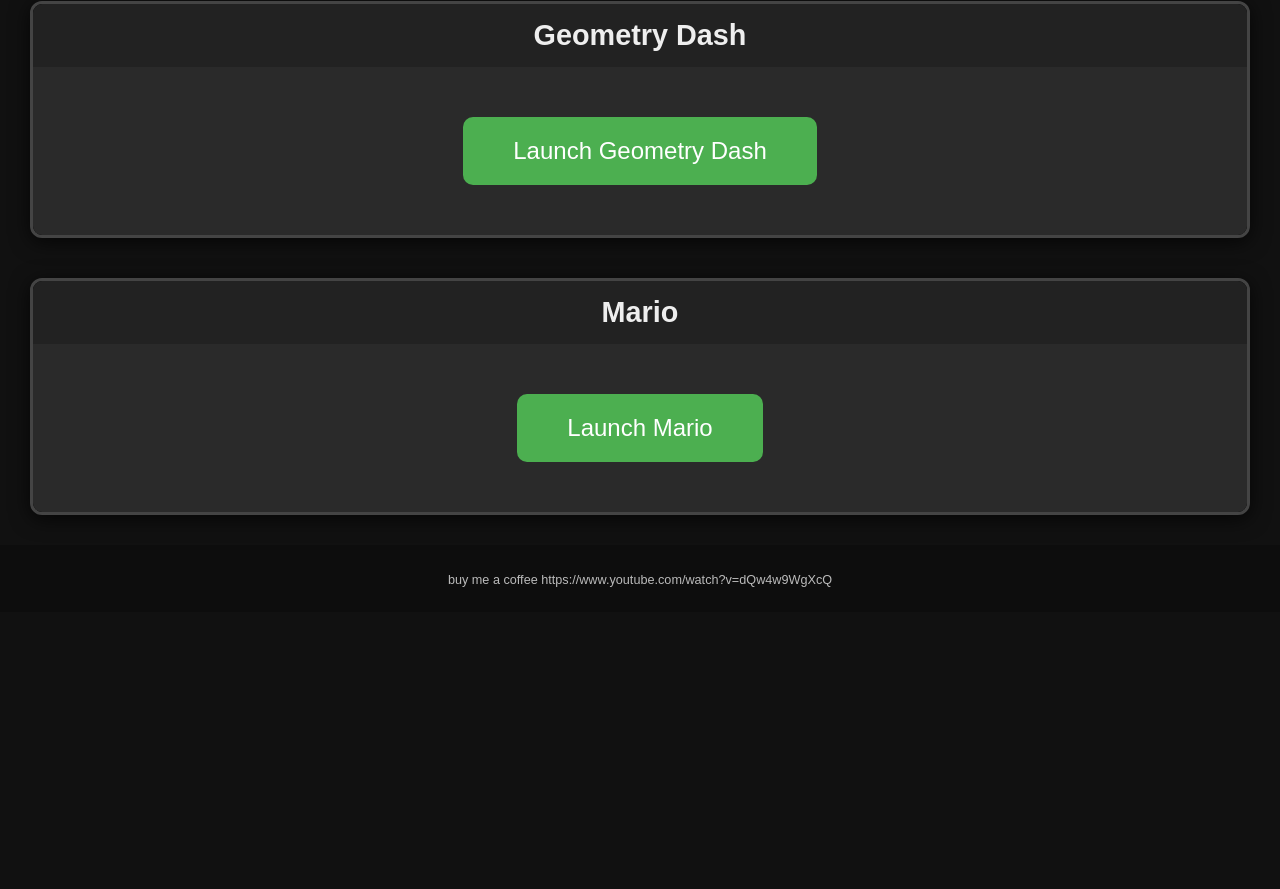
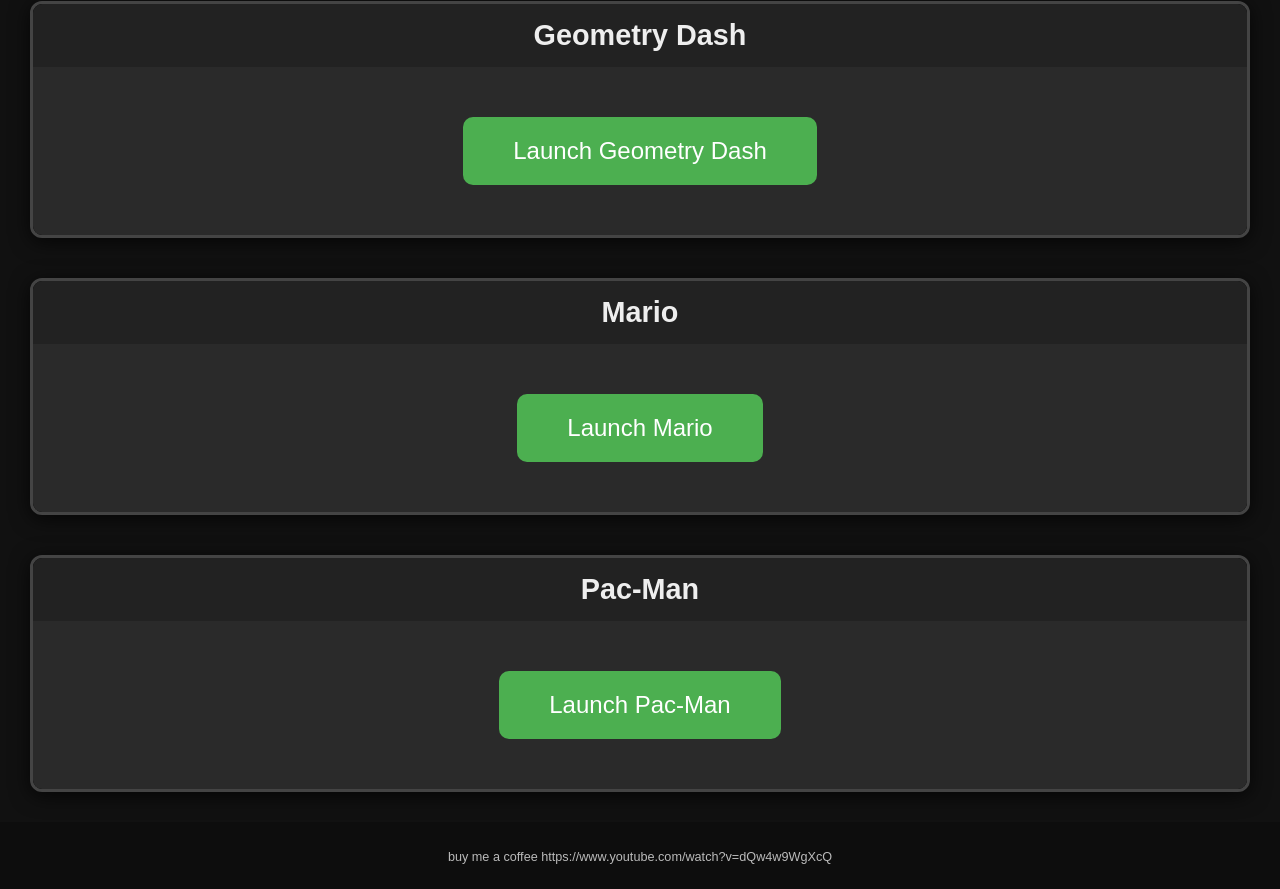
Before and after one commit to noob12341712/games, a plain HTML site: page index.html in a window 1280 px wide. Shown: the part 728-1617 px from the top of the page. Before the commit the page ends 1340 px from the top, so only its background shows below. Drawn offline with Linux system fonts and the light colour scheme.

Commit message:
Update index.html

```diff
--- a/index.html
+++ b/index.html
@@ -3,7 +3,7 @@
 <head>
   <meta charset="UTF-8" />
   <meta name="viewport" content="width=device-width, initial-scale=1.0"/>
-  <title>Sandboxels + Eaglercraft + Geometry Dash + Mario</title>
+  <title>Sandboxels + Eaglercraft + Geometry Dash + Mario + Pac-Man</title>
   <style>
     body {
       margin: 0;
@@ -93,7 +93,7 @@
 <body>
   <header>
     <h1>Game Hub</h1>
-    <p>Sandboxels × Eaglercraft × Geometry Dash × Mario!</p>
+    <p>Sandboxels × Eaglercraft × Geometry Dash × Mario × Pac-Man!</p>
   </header>
   <div class="container">
     <div class="game-section">
@@ -120,6 +120,13 @@
         <a href="mario.html" target="_blank" class="offline-button" rel="noopener noreferrer">Launch Mario</a>
       </div>
     </div>
+    <!-- NEW: Pac-Man -->
+    <div class="game-section">
+      <h2>Pac-Man</h2>
+      <div class="launch-area">
+        <a href="pacman.html" target="_blank" class="offline-button" rel="noopener noreferrer">Launch Pac-Man</a>
+      </div>
+    </div>
   </div>
   <footer>
     <small>buy me a coffee https://www.youtube.com/watch?v=dQw4w9WgXcQ</small>
```
